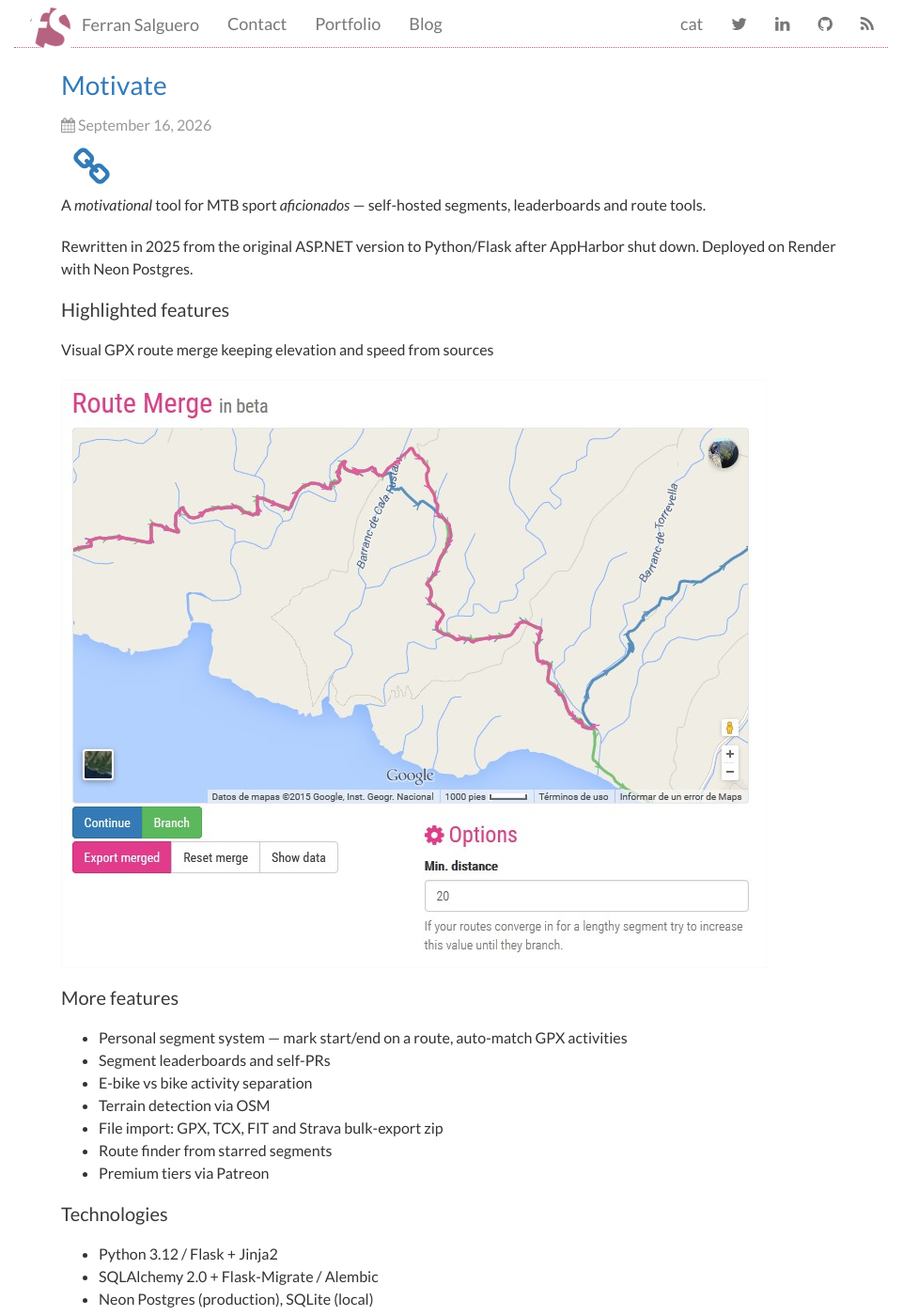
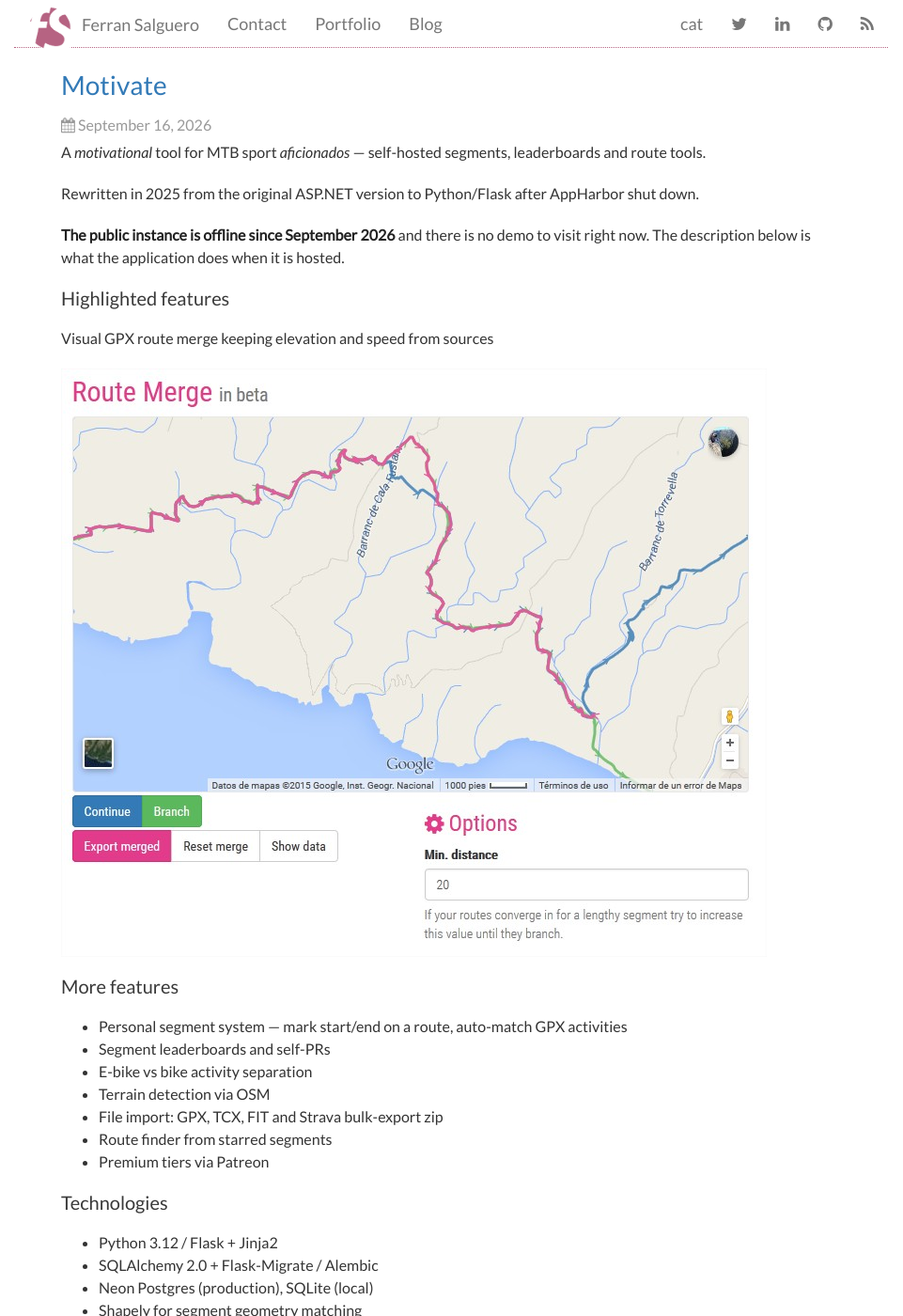
Before and after one commit to FerranSalguero/ferransalguero.github.io, a Jekyll site: the page built from _portfolios/motivate.md, in a window 1280 px wide and 1400 px high. Shown: the whole window at 94% size, without its empty margins (160-1121 px from the left). Built offline with Jekyll 4.4.1, drawn with Linux system fonts in a browser that asks for light colours; nearby versions of some CDN libraries; library files that are not in the unit come from our copies; comment, search, counter and statistics services are not loaded; some of the changed text lies outside the part shown.

Commit message:
fix: drop the dead Motivate demo link from the portfolio
motivate.geeknite.com times out after ~21s: its CNAME still points at
motivate.wonderfulbush-0161005b.spaincentral.azurecontainerapps.io, an Azure
Container App that died with the subscription in September 2026. The article
layout renders a Check website button whenever project-url is set, so the page
was offering visitors a link that hangs. Removing the key drops the button; the
page now says plainly that there is no demo to visit.

Co-Authored-By: Claude Opus 5 <noreply@anthropic.com>

```diff
--- a/_portfolios/motivate.md
+++ b/_portfolios/motivate.md
@@ -2,7 +2,11 @@
 layout: article
 selected-nav: portfolio
 title: Motivate
-project-url: https://motivate.geeknite.com
+# No project-url on purpose: motivate.geeknite.com has been offline since
+# September 2026 and times out after ~21s, so the "Check website" button in
+# _layouts/article.html would send visitors to a hang. The layout wraps the
+# button behind an if-guard, so omitting the key simply drops it. Restore it
+# when the app is hosted again.
 priority: 1
 icon: heart
 skills:
@@ -14,7 +18,10 @@ skills:
 
 A *motivational* tool for MTB sport *aficionados* — self-hosted segments, leaderboards and route tools.
 
-Rewritten in 2025 from the original ASP.NET version to Python/Flask after AppHarbor shut down. Deployed on Render with Neon Postgres.
+Rewritten in 2025 from the original ASP.NET version to Python/Flask after AppHarbor shut down.
+
+**The public instance is offline since September 2026** and there is no demo to visit
+right now. The description below is what the application does when it is hosted.
 
 Highlighted features
 --------------------
```
Also changed, not shown: other parts of _portfolios/motivate.md (+1 -1 lines).
